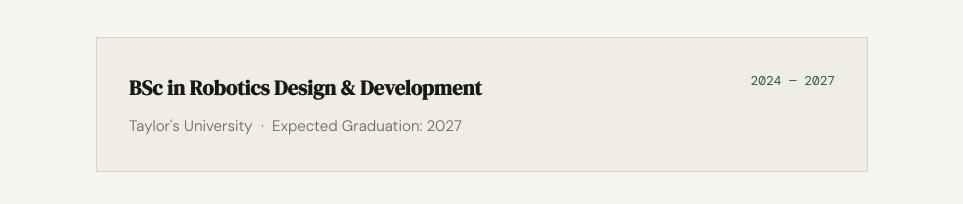
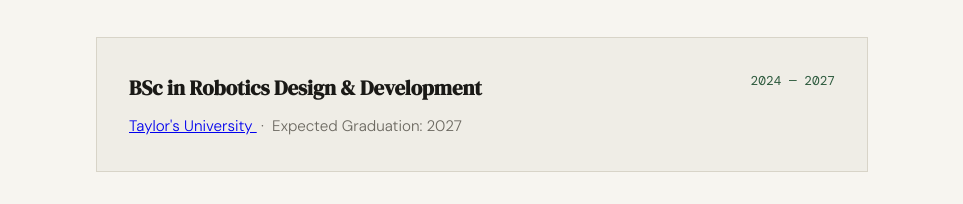
Before and after one commit to lazeek-10/portfolio, a plain HTML site: page index.html in a window 1280 px wide. Shown: the part 2919-3123 px from the top of the page, without its empty margins (158-1121 px from the left). Drawn offline with nearby package versions, Linux system fonts and the light colour scheme; a web font is replaced by a local one.

Commit message:
Update index.html

```diff
--- a/index.html
+++ b/index.html
@@ -525,20 +525,27 @@
 
     </div>
   </section>
-
+<!-- PROJECTS -->
 
  <section id="education">
   <p class="section-label reveal">Education</p>
+
   <div class="edu-card reveal">
     <h3 class="edu-degree">BSc in Robotics Design &amp; Development</h3>
+
     <span class="edu-year">2024 — 2027</span>
+
     <p class="edu-school">
-        Taylor's University &nbsp;·&nbsp; Expected Graduation: 2027
-
+      <a href="https://university.taylors.edu.my/en.html"
+         target="_blank"
+         rel="noopener noreferrer">
+         Taylor's University
+      </a>
+      &nbsp;·&nbsp; Expected Graduation: 2027
     </p>
   </div>
 </section>
-
+<!-- PROJECTS -->
 
   <section id="contact">
     <p class="section-label reveal">Contact</p>
```
Lines whose indentation alone changed are shown as unchanged.
